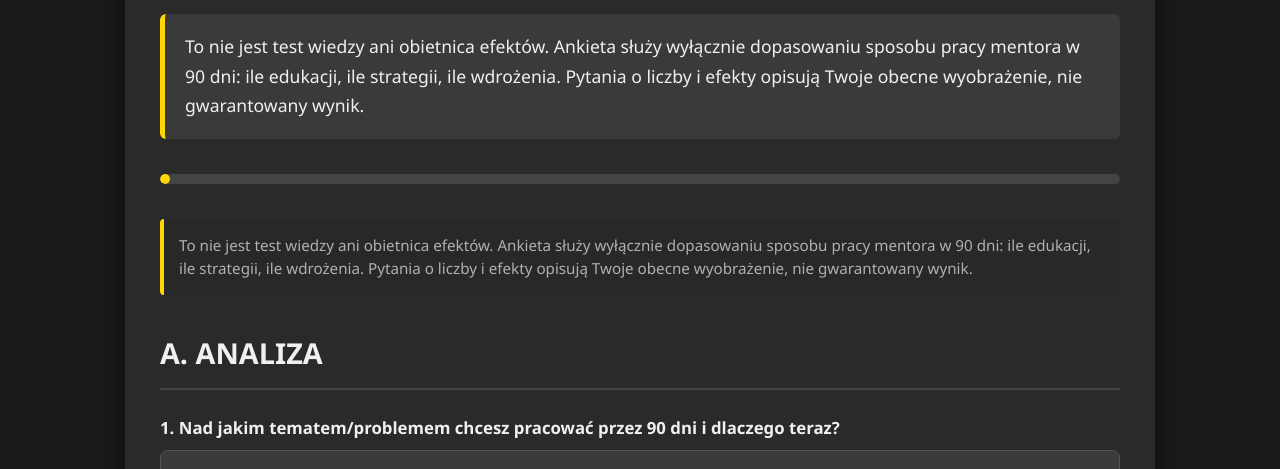
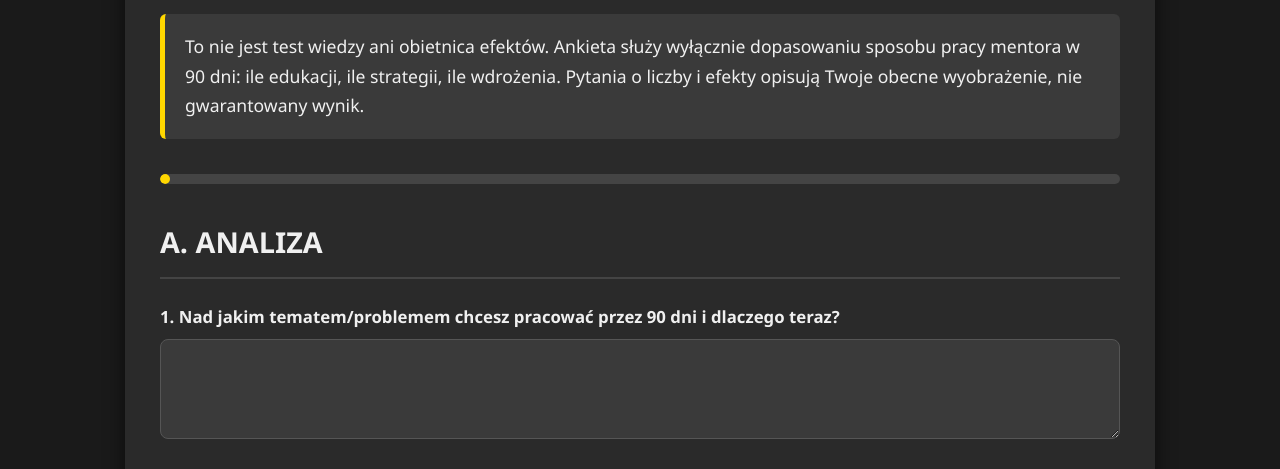
Before and after one commit to Jawol2/Mentor, a plain HTML site: page index.html in a window 1280 px wide. Shown: the part 260-729 px from the top of the page. Drawn offline with Linux system fonts and the light colour scheme.

Commit message:
Add files via upload

```diff
--- a/index.html
+++ b/index.html
@@ -108,9 +108,9 @@
             box-sizing: border-box;
         }
 
-        .section-instruction {
-            background-color: #282828; /* Slightly different dark for this note */
-            border-left: 4px solid var(--primary-color); /* Gold border for instruction */
+        .section-instruction { /* This style is no longer used, but kept for consistency */
+            background-color: #282828;
+            border-left: 4px solid var(--primary-color);
             padding: 15px;
             margin-bottom: 25px;
             font-size: 0.95em;
@@ -400,7 +400,6 @@
         <form id="mentoringSurveyForm">
             <!-- Section A: ANALIZA -->
             <div class="section active" id="sectionA">
-                <p class="section-instruction">To nie jest test wiedzy ani obietnica efektów. Ankieta służy wyłącznie dopasowaniu sposobu pracy mentora w 90 dni: ile edukacji, ile strategii, ile wdrożenia. Pytania o liczby i efekty opisują Twoje obecne wyobrażenie, nie gwarantowany wynik.</p>
                 <h2>A. ANALIZA</h2>
                 <div class="form-group">
                     <label for="analysisQ1">1. Nad jakim tematem/problemem chcesz pracować przez 90 dni i dlaczego teraz?</label>
@@ -426,7 +425,6 @@
 
             <!-- Section B: PERSONA -->
             <div class="section" id="sectionB">
-                <p class="section-instruction">To nie jest test wiedzy ani obietnica efektów. Ankieta służy wyłącznie dopasowaniu sposobu pracy mentora w 90 dni: ile edukacji, ile strategii, ile wdrożenia. Pytania o liczby i efekty opisują Twoje obecne wyobrażenie, nie gwarantowany wynik.</p>
                 <h2>B. PERSONA</h2>
                 <h3>Profil persony (konkretna osoba):</h3>
                 <div class="form-group">
@@ -501,7 +499,6 @@
 
             <!-- Section C: KOMPETENCJE TECHNICZNE (Placeholder) -->
             <div class="section" id="sectionC">
-                <p class="section-instruction">To nie jest test wiedzy ani obietnica efektów. Ankieta służy wyłącznie dopasowaniu sposobu pracy mentora w 90 dni: ile edukacji, ile strategii, ile wdrożenia. Pytania o liczby i efekty opisują Twoje obecne wyobrażenie, nie gwarantowany wynik.</p>
                 <h2>C. KOMPETENCJE TECHNICZNE</h2>
                 <div class="form-group">
                     <label for="techQ1">C1. Jakie narzędzia i technologie wykorzystujesz obecnie w swojej pracy? (np. CRM, narzędzia do automatyzacji, platformy e-learningowe)</label>
@@ -527,7 +524,6 @@
 
             <!-- Section D: STRATEGIA (Placeholder) -->
             <div class="section" id="sectionD">
-                <p class="section-instruction">To nie jest test wiedzy ani obietnica efektów. Ankieta służy wyłącznie dopasowaniu sposobu pracy mentora w 90 dni: ile edukacji, ile strategii, ile wdrożenia. Pytania o liczby i efekty opisują Twoje obecne wyobrażenie, nie gwarantowany wynik.</p>
                 <h2>D. STRATEGIA</h2>
                 <div class="form-group">
                     <label for="strategyQ1">D1. Jaka jest Twoja obecna strategia biznesowa i główne cele na najbliższe 90 dni?</label>
@@ -553,7 +549,6 @@
 
             <!-- Section E: ONE MILLION DOLLAR MESSAGE -->
             <div class="section" id="sectionE">
-                <p class="section-instruction">To nie jest test wiedzy ani obietnica efektów. Ankieta służy wyłącznie dopasowaniu sposobu pracy mentora w 90 dni: ile edukacji, ile strategii, ile wdrożenia. Pytania o liczby i efekty opisują Twoje obecne wyobrażenie, nie gwarantowany wynik.</p>
                 <h2>E. ONE MILLION DOLLAR MESSAGE</h2>
                 <p><strong>Instrukcja dla klienta:</strong> Twoim celem nie jest napisać „idealny slogan”, tylko roboczo skondensować ofertę w jedno zdanie. To materiał do dalszej pracy.</p>
 
@@ -598,7 +593,6 @@
 
             <!-- Section F: WDROŻENIE I DOSTĘPNOŚĆ 90 DNI (Placeholder) -->
             <div class="section" id="sectionF">
-                <p class="section-instruction">To nie jest test wiedzy ani obietnica efektów. Ankieta służy wyłącznie dopasowaniu sposobu pracy mentora w 90 dni: ile edukacji, ile strategii, ile wdrożenia. Pytania o liczby i efekty opisują Twoje obecne wyobrażenie, nie gwarantowany wynik.</p>
                 <h2>F. WDROŻENIE I DOSTĘPNOŚĆ 90 DNI</h2>
                 <div class="form-group">
                     <label for="implementationQ1">F1. Ile czasu jesteś w stanie poświęcić tygodniowo na pracę nad mentoringiem w ciągu najbliższych 90 dni?</label>
```
